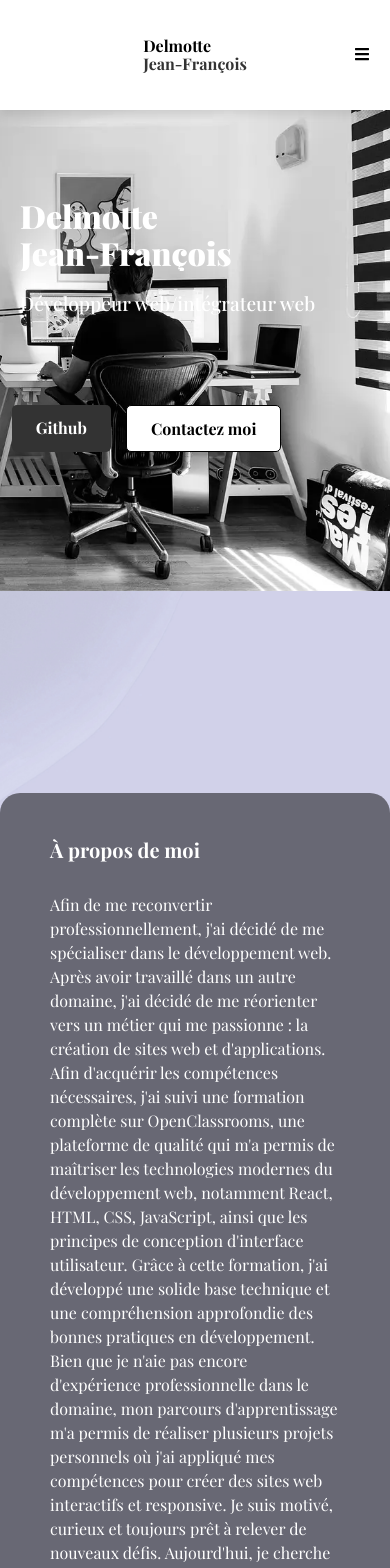
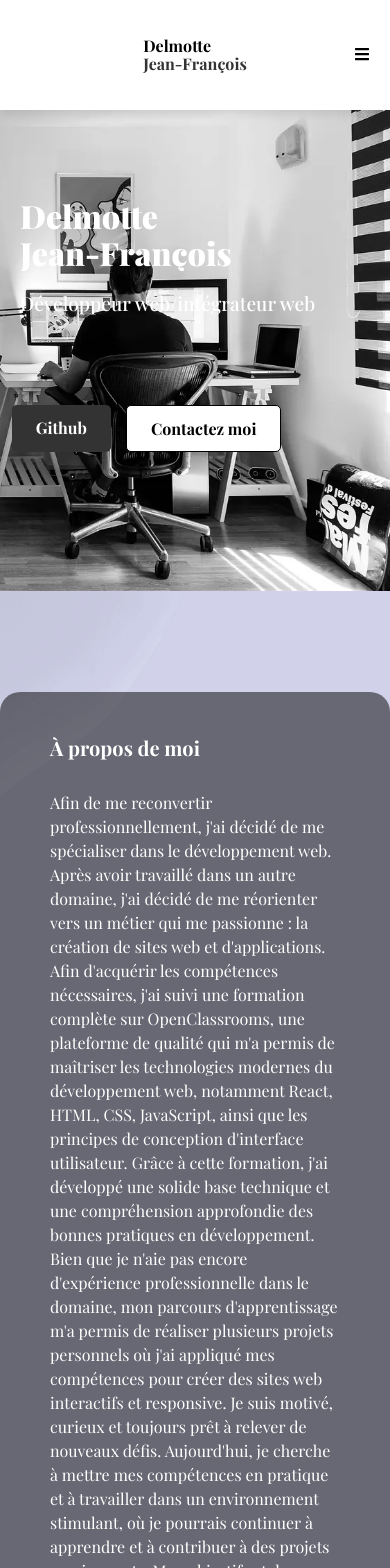
Before and after one commit to jeff397/portfolio, a React (Vite) app in the folder portfolio/: page / in a window 390 px wide. Shown: the top 1568 px of the page. Built offline with nearby package versions, Linux system fonts and the light colour scheme; a web font is replaced by a local one.

Commit message:
correction

```diff
--- a/portfolio/src/components/About/about.css
+++ b/portfolio/src/components/About/about.css
@@ -55,6 +55,9 @@
 }
 
 @media screen and (max-width: 768px) {
+  *#about {
+    padding-top: 12vh;
+  }
   .about-content {
     max-width: 100%;
   }
```
